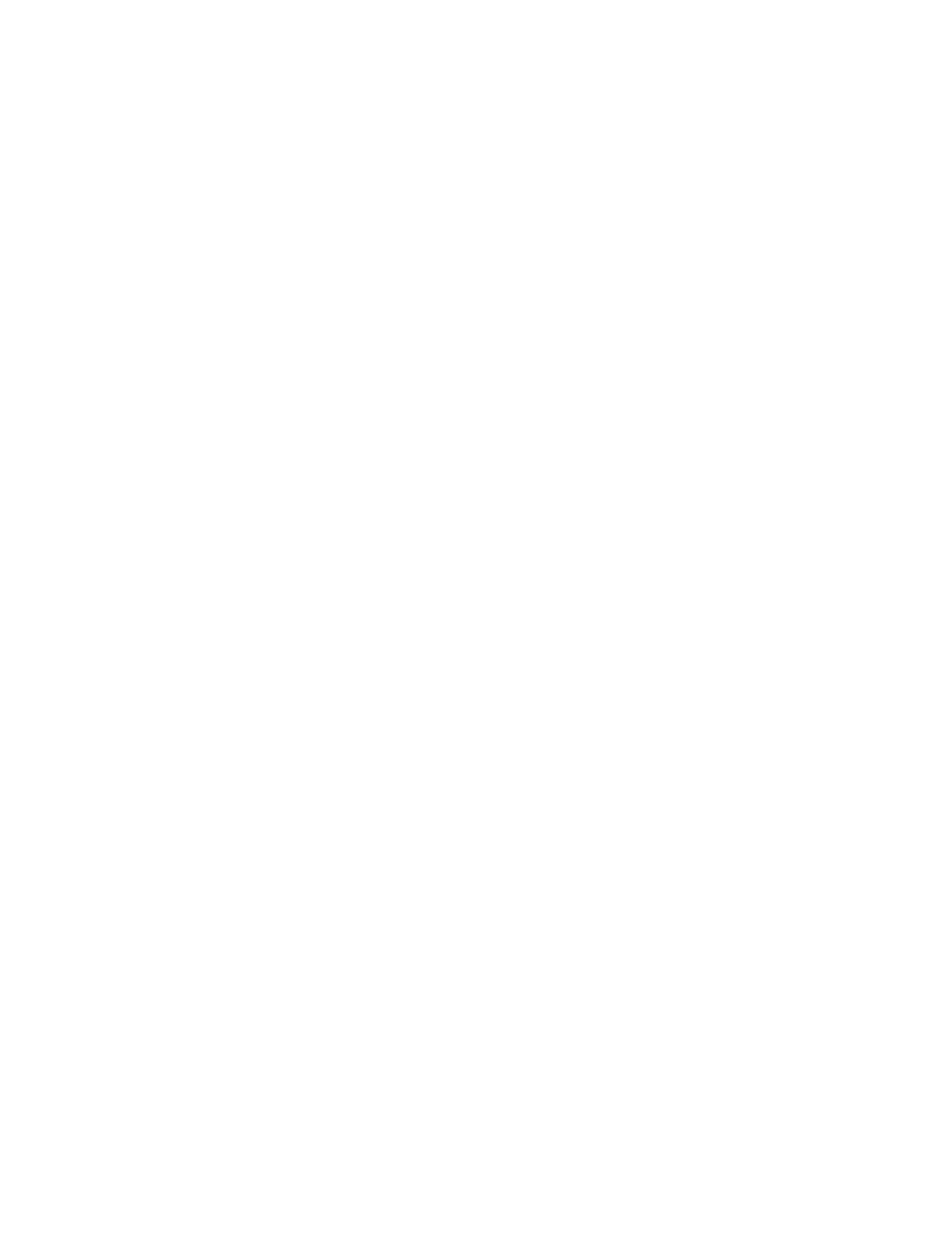
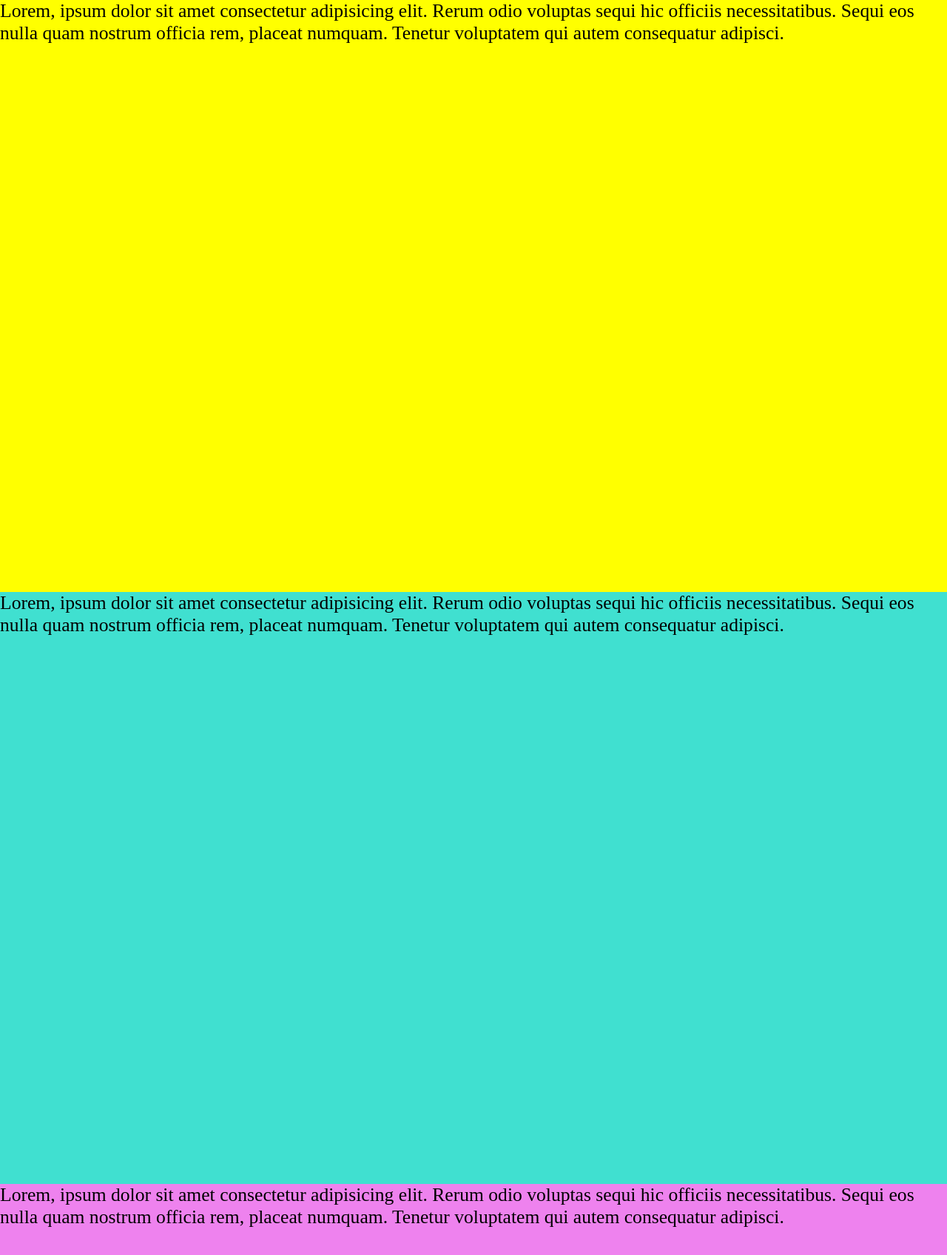
Before and after one commit to purpleteamNSC/teste, a plain HTML site: page index.html in a window 1280 px wide. Shown: the whole page at 74% size. Before the commit the page ends 800 px from the top, so only its background shows below. Drawn offline with Linux system fonts and the light colour scheme.

Commit message:
apliquei vh e vw nas div e cores difentes

```diff
--- a/assets/css/style.css
+++ b/assets/css/style.css
@@ -2,3 +2,21 @@
     margin: 0;
     padding: 0;
 }
+
+.pai{
+    width: 100vw;
+    height: 100vh;
+    background: yellow;
+}
+
+p{
+    font-size: 1.6rem;
+}
+
+.color-one{
+    background: turquoise;
+}
+
+.color-two{
+    background: violet;
+}
--- a/index.html
+++ b/index.html
@@ -8,12 +8,14 @@
     <title>Document</title>
 </head>
 <body>
-    <div class="grid">
-        <div class="col"></div>
-        <div class="col"></div>
-        <div class="col"></div>
-        <div class="col"></div>
-        <div class="col"></div>
+    <div class="pai">
+        <p>Lorem, ipsum dolor sit amet consectetur adipisicing elit. Rerum odio voluptas sequi hic officiis necessitatibus. Sequi eos nulla quam nostrum officia rem, placeat numquam. Tenetur voluptatem qui autem consequatur adipisci.</p>
+    </div>
+    <div class="pai color-one">
+        <p>Lorem, ipsum dolor sit amet consectetur adipisicing elit. Rerum odio voluptas sequi hic officiis necessitatibus. Sequi eos nulla quam nostrum officia rem, placeat numquam. Tenetur voluptatem qui autem consequatur adipisci.</p>
+    </div>
+    <div class="pai color-two">
+        <p>Lorem, ipsum dolor sit amet consectetur adipisicing elit. Rerum odio voluptas sequi hic officiis necessitatibus. Sequi eos nulla quam nostrum officia rem, placeat numquam. Tenetur voluptatem qui autem consequatur adipisci.</p>
     </div>
 </body>
 </html>
```
